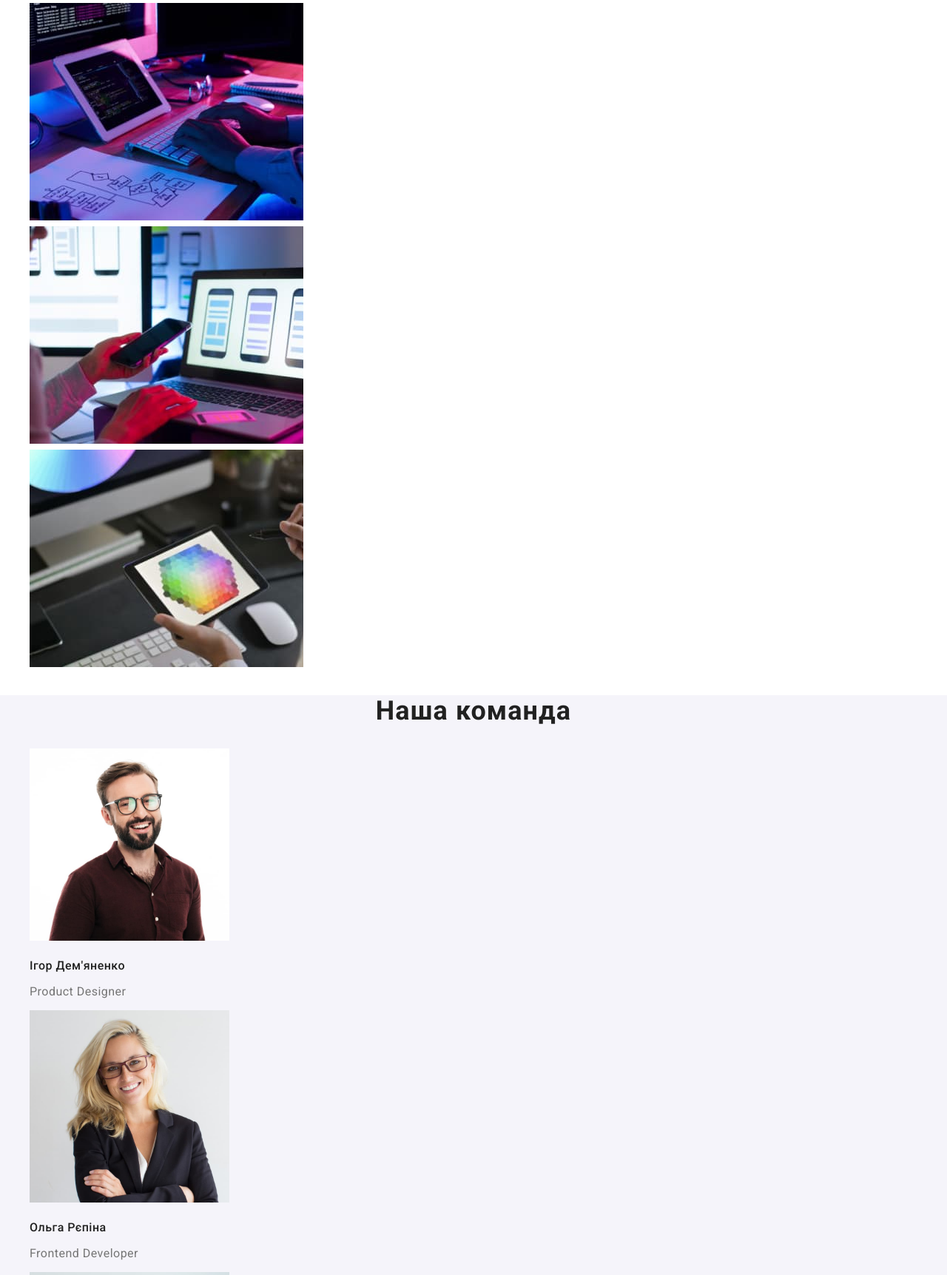
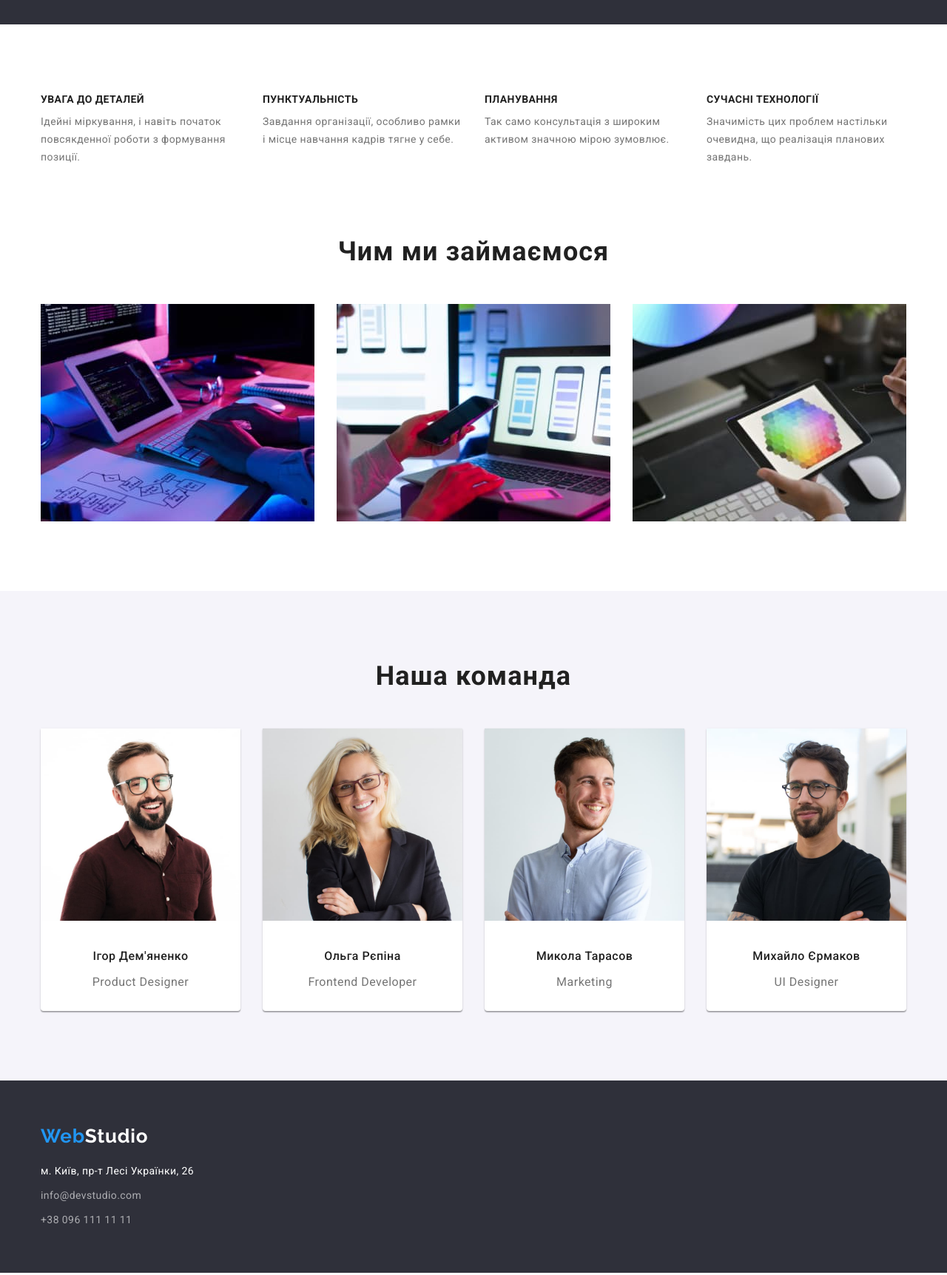
Before and after one commit to oleksandrsamsonenko/goit-markup-hw-03, a plain HTML site: page index.html in a window 1280 px wide. Shown: the part 647-2371 px from the top of the page at 74% size. Drawn offline with nearby package versions, Linux system fonts and the light colour scheme.

Commit message:
index html ready

```diff
--- a/css/styles.css
+++ b/css/styles.css
@@ -9,11 +9,29 @@
 
 body {
   color: var(--primary-text-color);
-  font-family: roboto, sans-serif;
+  font-family: 'roboto', 'sans-serif';
   font-size: 14px;
   line-height: 1.71;
   letter-spacing: 0.03em;
 }
+
+.list {
+  list-style: none;
+  padding: 0;
+  margin: 0;
+}
+
+.container {
+
+  width: 1200px;
+  margin-right: auto;
+  margin-left: auto;
+  padding-left: 15px;
+  padding-right: 15px;
+  /* outline: 2px solid rgb(214, 13, 13); */
+}
+
+
 .nav-top,
 .feature,
 .work {
@@ -34,10 +52,21 @@ body {
 .nav-top {
   display: flex;
   align-items: center;
+  padding-left: 0;
 
 }
 
+.nav-top{
+  height: 80px;
+  border-bottom: 1px solid #ECECEC;
+}
 
+
+
+.site-nav .item:first-child{
+  margin-left: 93px;
+
+}
 .site-nav .item + .item {
   margin-left: 50px;
 
@@ -51,14 +80,14 @@ body {
   color: var(--primary-white-color);
 }
 
-.list {
-  list-style: none;
-}
+
 
 
 .site-nav .link {
 
-
+  display: block;
+  padding-top: 32px;
+  padding-bottom: 32px;
   color: var(--title-text-color);
   font-weight: 500;
   font-size: 14px;
@@ -73,11 +102,18 @@ body {
   color: var(--accent-color);
 }
 
-.contact-us {
+.container .navigation{
   display: flex;
+}
+.container .contact-us {
+  display: flex;
+  margin-left: auto;
+  align-items: center;
+
 }
 .contact-us .item + .item{
 margin-left: 50px;
+
 }
 .contact-us .link {
   color: var(--primary-text-color);
@@ -99,6 +135,7 @@ margin-left: 50px;
 
 .hero {
   background-color: var(--primary-darkgrey-color);
+  text-align: center;
 }
 
 .hero-title {
@@ -106,9 +143,12 @@ margin-left: 50px;
   font-weight: 900;
   font-size: 44px;
   line-height: 1.36;
-  text-align: center;
+  /* text-align: center; */
   letter-spacing: 0.06em;
   text-transform: uppercase;
+  margin: 0;
+  padding-top: 200px;
+
 }
 
 .hero-button {
@@ -120,11 +160,20 @@ margin-left: 50px;
   line-height: 1.88;
   letter-spacing: 0.06em;
   cursor: pointer;
+  margin-top: 30px;
+  margin-bottom: 200px;
+  border-radius: 4px;
+  border-style: none;
+  padding: 10px 32px;
 }
 
 .hero-button:hover,
 .hero-button:focus {
   background-color: #188ce8;
+}
+
+.hidden{
+  display: none;
 }
 
 .feature .title {
@@ -134,8 +183,57 @@ margin-left: 50px;
   line-height: 1.14;
   letter-spacing: 0.03em;
   text-transform: uppercase;
+  margin-top: 0;
+  margin-bottom: 10px;
+
 }
 
+.feature .list {
+  display: flex;
+  margin-right: auto;
+  margin-left: auto;
+  margin-top: 94px;
+  margin-bottom: 94px;
+
+
+}
+
+.feature p {
+  margin-top: 10px;
+  margin-bottom: 0;
+}
+.feature .item {
+  /* outline: 1px solid red; */
+  /* width: 270px; */
+  width: calc((100% - 90px)/4);
+}
+
+.feature .item+.item {
+  margin-left: 30px;
+}
+
+ .work-title{
+  margin-bottom: 50px;
+  margin-top: 0;
+  text-align: center;
+
+
+}
+
+.work-list{
+  display: flex;
+  /* flex-wrap: wrap; */
+}
+
+.work-list .item {
+  margin-right: 30px;
+  margin-bottom: 94px;
+  line-height: 0px;
+}
+
+.work-list .item:last-child{
+  margin-right: 0;
+}
 .work .work-title,
 .team .team-title {
   color: var(--title-text-color);
@@ -146,27 +244,71 @@ margin-left: 50px;
   letter-spacing: 0.03em;
 }
 
+.team-title{
+  padding-top: 94px;
+  margin-bottom: 50px;
+  margin-top: 0px;
+
+}
+
 .team {
   background-color:var(--secondary-background-color);
+  padding-bottom: 94px;
+}
+.members .list{
+  display:flex;
 }
 
+.team .item{
+  background-color: var(--primary-white-color);
+  margin-right: 30px;
+  border-radius: 0px 0px 4px 4px;
+  box-shadow: 0px 1px 3px rgba(0, 0, 0, 0.12), 0px 1px 1px rgba(0, 0, 0, 0.14), 0px 2px 1px rgba(0, 0, 0, 0.2);
+}
+
+.team .item:last-child{
+  margin-right: 0;
+}
 .team .member-name {
   color: var(--title-text-color);
   font-weight: 500;
   font-size: 16px;
   line-height: 1.19;
   letter-spacing: 0.03em;
+  margin-top: 30px;
+  margin-bottom: 10px;
+  text-align: center;
 }
 
 .team .member-job {
   font-size: 16px;
   line-height: 1.19;
   letter-spacing: 0.03em;
+  margin-bottom: 30px;
+  text-align: center;
 }
 
 .nav-bottom {
   background-color: var(--primary-darkgrey-color);
 }
+
+.nav-bottom .logo{
+  display: block;
+  padding-top: 60px;
+}
+
+.nav-bottom .howtoget{
+  display: block;
+  margin-top: 20px;
+}
+.nav-bottom .item{
+  display: block;
+  margin-top: 9px;
+}
+.nav-bottom .item:last-child{
+  padding-bottom: 60px;
+}
+
 .site-address .howtoget {
   color: var(--primary-white-color);
   font-style: normal;
--- a/index.html
+++ b/index.html
@@ -2,8 +2,8 @@
 <html lang="uk">
   <head>
     <meta charset="UTF-8" />
-    <meta http-equiv="X-UA-Compatible" content="IE=edge" />
-    <meta name="viewport" content="width=device-width, initial-scale=1.0" />
+    <meta http-equiv="X-UA-Compatible" item="IE=edge" />
+    <meta name="viewport" item="width=device-width, initial-scale=1.0" />
     <title>Студія</title>
     <link
       rel="stylesheet"
@@ -19,6 +19,8 @@
   <body>
     <!--  Навигація на інші сторінки-->
     <header class="nav-top">
+      <div class="container">
+        <div class="navigation">
           <nav class="main-nav">
             <a href="./index.html" class="logo"><span class="logo-accent">Web</span>Studio</a>
             <ul class="site-nav list">
@@ -33,89 +35,108 @@
             </li>
             <li class="item"><a href="tel:+380961111111" class="link">+38 096 111 11 11</a></li>
           </ul>
+        </div>
+      </div>
     </header>
 
     <main>
       <!-- Баннер-->
-      <div>
+      <div class="">
         <section class="hero">
-          <h1 class="hero-title">Ефективні рішення для вашого бізнесу</h1>
+          <h1 class="hero-title">
+            Ефективні рішення для <br />
+            вашого бізнесу
+          </h1>
           <button type="button" class="hero-button">Замовити послугу</button>
         </section>
       </div>
 
       <!-- Перша секція-->
+
       <section class="feature">
-        <h2>Особливості</h2>
+        <div class="container">
+          <h2 class="hidden">Особливості</h2>
+
           <ul class="list">
-          <li>
+            <li class="item">
               <h3 class="title">УВАГА ДО ДЕТАЛЕЙ</h3>
               <p>Ідейні міркування, і навіть початок повсякденної роботи з формування позиції.</p>
             </li>
-          <li>
+            <li class="item">
               <h3 class="title">ПУНКТУАЛЬНІСТЬ</h3>
               <p>Завдання організації, особливо рамки і місце навчання кадрів тягне у себе.</p>
             </li>
-          <li>
+            <li class="item">
               <h3 class="title">ПЛАНУВАННЯ</h3>
               <p>Так само консультація з широким активом значною мірою зумовлює.</p>
             </li>
-          <li>
+            <li class="item">
               <h3 class="title">СУЧАСНІ ТЕХНОЛОГІЇ</h3>
               <p>Значимість цих проблем настільки очевидна, що реалізація планових завдань.</p>
             </li>
           </ul>
+        </div>
       </section>
 
       <!-- Друга секція-->
       <section class="work">
+        <div class="container">
           <h2 class="work-title">Чим ми займаємося</h2>
-        <ul class="list">
-          <li>
+
+          <div class="content">
+            <ul class="work-list list">
+              <li class="item">
                 <img src="./images/img1.jpg" width="370" alt="Розробка застосунків для десктопів" />
               </li>
-          <li>
+              <li class="item">
                 <img
                   src="./images/img2.jpg"
                   width="370"
                   alt="Розробка застосунків для мобільних пристроїв"
                 />
               </li>
-          <li>
+              <li class="item">
                 <img src="./images/img3.jpg" width="370" alt="Розробка дизайну" />
               </li>
             </ul>
+          </div>
+        </div>
       </section>
 
       <!-- Третя секція-->
       <section class="team">
+        <div class="container">
           <h2 class="team-title">Наша команда</h2>
+          <div class="members">
             <ul class="list">
-          <li>
+              <li class="item">
                 <img src="./images/igor.jpg" width="270" alt="Фото Ігор Дем'яненко" />
                 <h3 class="member-name">Ігор Дем'яненко</h3>
                 <p class="member-job">Product Designer</p>
               </li>
-          <li>
+              <li class="item">
                 <img src="./images/olga.jpg" width="270" alt="Фото Ольга Рєпіна" />
                 <h3 class="member-name">Ольга Рєпіна</h3>
                 <p class="member-job">Frontend Developer</p>
               </li>
-          <li>
+              <li class="item">
                 <img src="./images/mykola.jpg" width="270" alt="Фото Микола Тарасов" />
                 <h3 class="member-name">Микола Тарасов</h3>
                 <p class="member-job">Marketing</p>
               </li>
-          <li>
+              <li class="item">
                 <img src="./images/mykhaylo.jpg" width="270" alt="Фото Михайло Єрмаков" />
                 <h3 class="member-name">Михайло Єрмаков</h3>
                 <p class="member-job">UI Designer</p>
               </li>
             </ul>
+          </div>
+        </div>
       </section>
     </main>
 
     <footer class="nav-bottom">
+      <div class="container">
         <a href="./index.html" class="logo"
           ><span class="logo-accent">Web</span><span class="logo-white">Studio</span></a
         >
@@ -130,10 +151,13 @@
                 >м. Київ, пр-т Лесі Українки, 26</a
               >
             </li>
-          <li><a href="mailto:info@devstudio.com" class="link">info@devstudio.com</a></li>
-          <li><a href="tel:+380961111111" class="link">+38 096 111 11 11</a></li>
+            <li class="item">
+              <a href="mailto:info@devstudio.com" class="link">info@devstudio.com</a>
+            </li>
+            <li class="item"><a href="tel:+380961111111" class="link">+38 096 111 11 11</a></li>
           </ul>
         </address>
+      </div>
     </footer>
   </body>
 </html>
```
Lines whose indentation alone changed are shown as unchanged.
